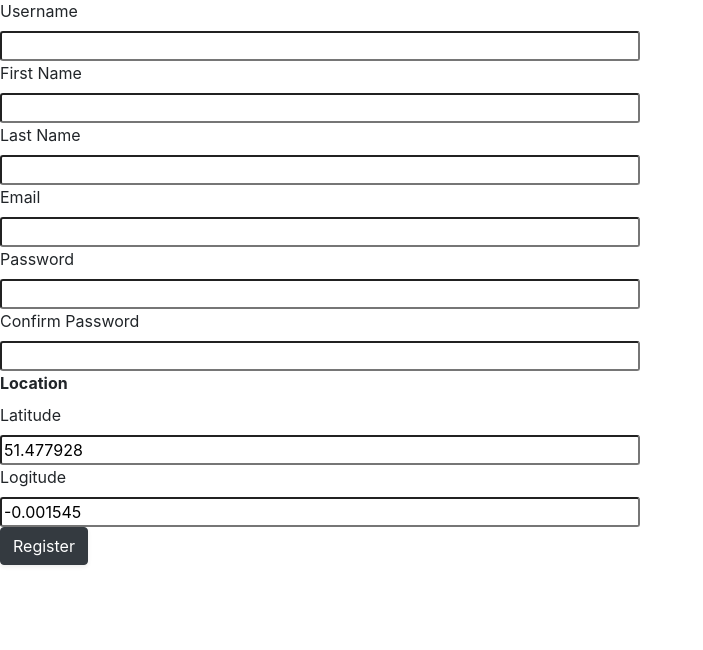
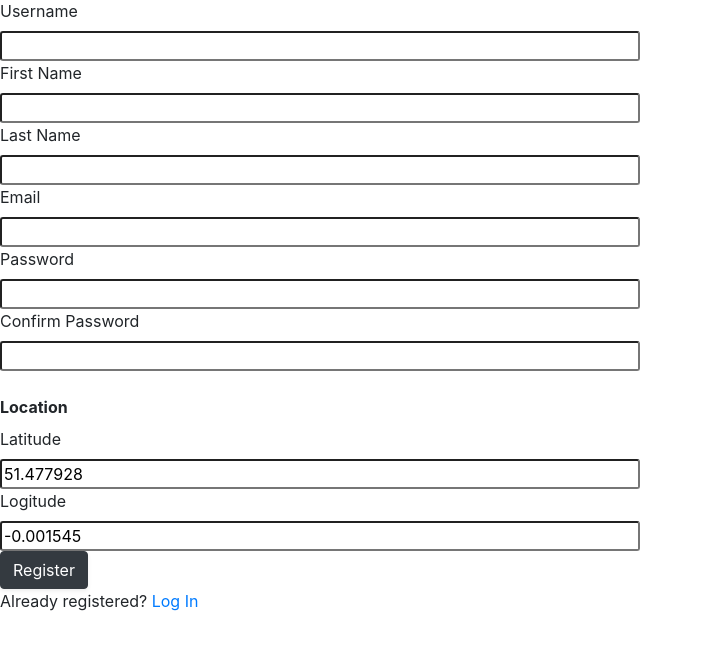
Before and after one commit to Treasure-Mayowa/Uber-Transit, a Django app: page /register in a window 1280 px wide. Shown: the part 43-693 px from the top of the page, without its empty margins (0-703 px from the left). Run offline with Django 4.2, Linux system fonts and the light colour scheme.

Commit message:
Update register.html

```diff
--- a/core/transit/templates/transit/register.html
+++ b/core/transit/templates/transit/register.html
@@ -29,7 +29,7 @@
             <input type="password" required name="password">
             <label>Confirm Password</label>
             <input type="password" required name="confirmation">
-
+            <br>
             <label><strong>Location</strong></label>
             <br>
             <label>Latitude</label>
@@ -39,5 +39,6 @@
             <input type="number" required name="long" value="-0.001545" step="any">
             <button type="submit" class="shadow-sm btn btn-dark">Register</button>
         </form>
+        <p>Already registered? <a href="{% url 'login' %}">Log In</a></p>
     </body>
 </html>
```
